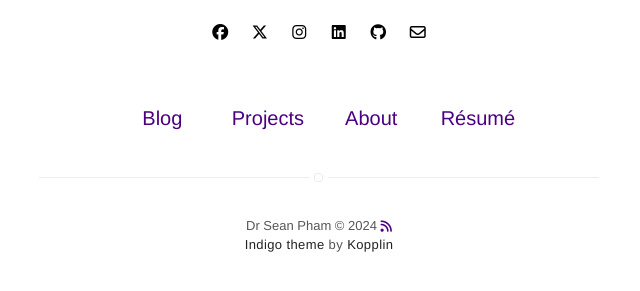
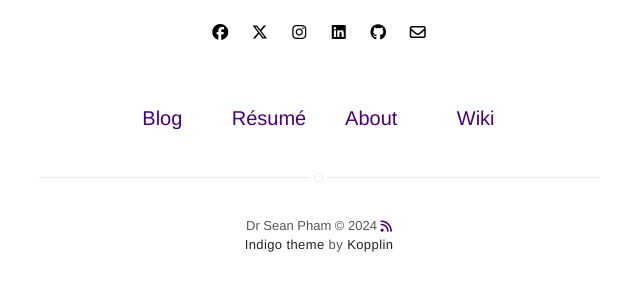
Before and after one commit to drseanpham/drseanpham.github.io, a Jekyll site: the page built from index.html, in a window 1280 px wide. Shown: the part 431-722 px from the top of the page, without its empty margins (321-961 px from the left). Built offline with Jekyll 4.4.1, drawn with Linux system fonts in a browser that asks for light colours; nearby versions of some CDN libraries.

Commit message:
update nav

```diff
--- a/_includes/nav.html
+++ b/_includes/nav.html
@@ -17,7 +17,7 @@
         {% if site.projects == true %}
             {% if page.title != "Projects" %}
                 <li class="item">
-                    <a class="link" href="{{ site.url }}/projects">Projects</a>
+                    <a class="link" href="{{ site.url }}/projects">Résumé</a>
                 </li>
             {% endif %}
         {% endif %}
@@ -32,7 +32,7 @@
 
         {% if site.resume == true %}
             <li class="item">
-                <a class="link" href="{% if site.resume-external %}{{ site.resume-url }}{% else %}{{ site.url }}/{{ site.resume-url }}{% endif %}">Résumé</a>
+                <a class="link" href="{% if site.resume-external %}{{ site.resume-url }}{% else %}{{ site.url }}/{{ site.resume-url }}{% endif %}">Wiki</a>
             </li>
         {% endif %}
     </ul>
```
Also changed, not shown: 1 other file.
